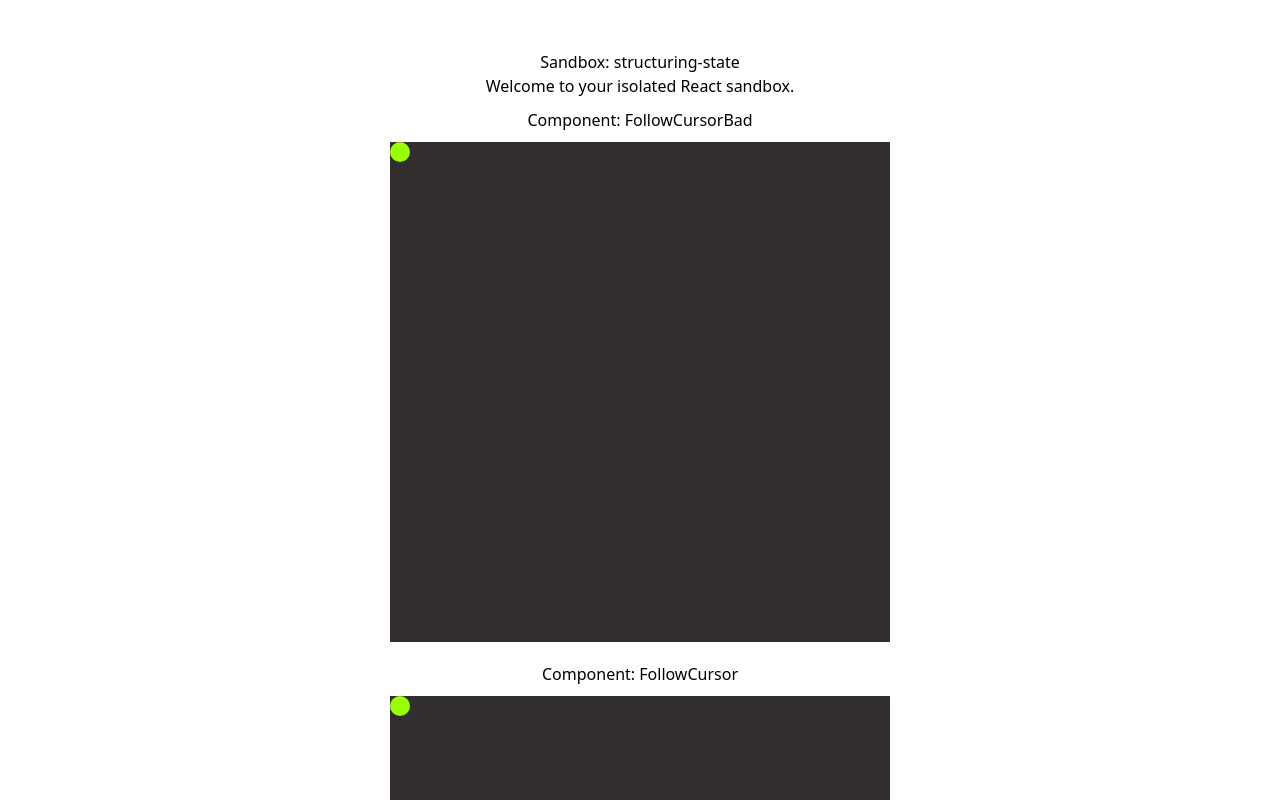
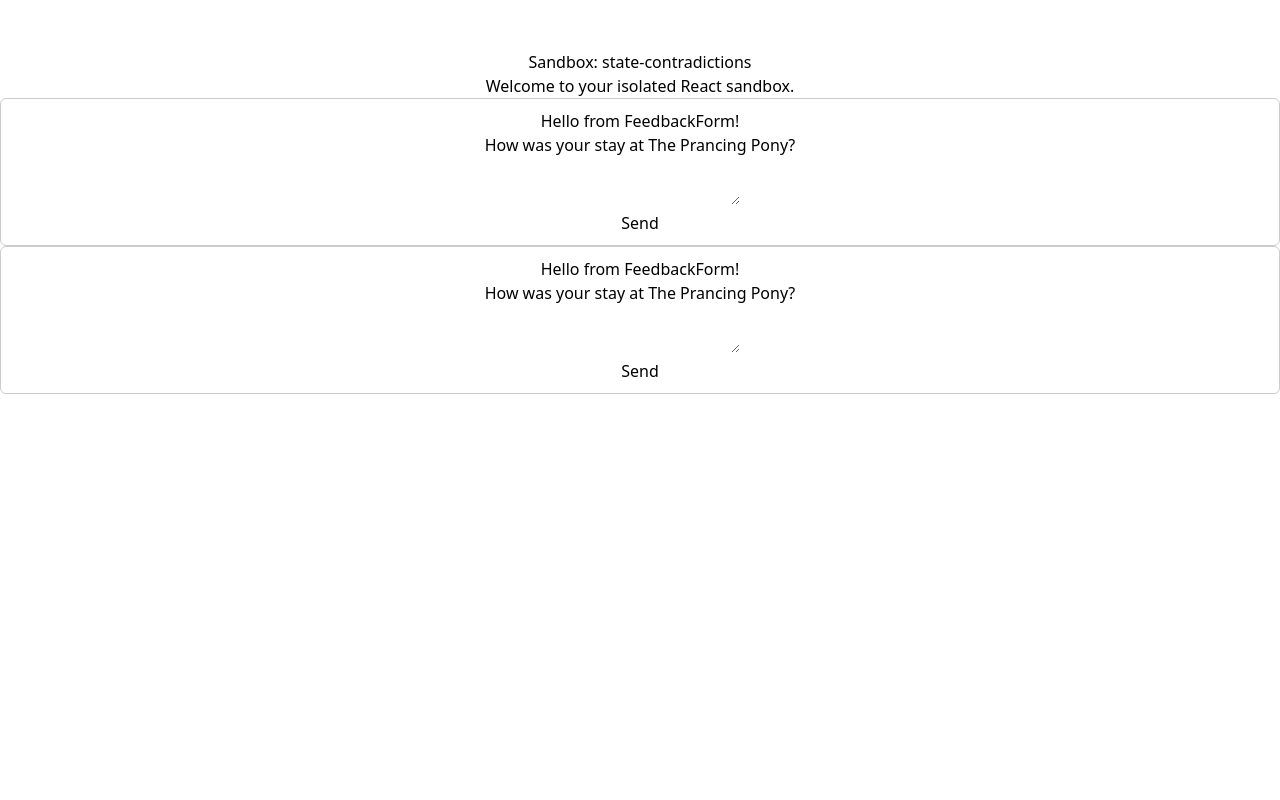
Before and after one commit to ajmaljaleel458/LearnReact, a React (Vite) app: page / in a window 1280 px wide. Shown: the top 800 px of the page. Built offline with nearby package versions, Linux system fonts and the light colour scheme.

Commit message:
feat: add state-contradictions sandbox with FeedbackForm component and styles

```diff
--- a/src/sandbox.config.ts
+++ b/src/sandbox.config.ts
@@ -1 +1 @@
-export const ACTIVE_SANDBOX = 'structuring-state';
+export const ACTIVE_SANDBOX = 'state-contradictions';
--- /dev/null
+++ b/src/sandboxes/state-contradictions/App.tsx
@@ -0,0 +1,14 @@
+import FeedbackForm, {
+  FeedbackFormBad,
+} from "./components/FeedbackForm/FeedbackForm";
+
+export default function App() {
+  return (
+    <div style={{ textAlign: "center", marginTop: "50px" }}>
+      <h1>Sandbox: state-contradictions</h1>
+      <p>Welcome to your isolated React sandbox.</p>
+      <FeedbackFormBad />
+      <FeedbackForm />
+    </div>
+  );
+}
--- /dev/null
+++ b/src/sandboxes/state-contradictions/components/FeedbackForm/FeedbackForm.css
@@ -0,0 +1,5 @@
+.FeedbackForm {
+  padding: 10px;
+  border: 1px solid #ccc;
+  border-radius: 6px;
+}
--- /dev/null
+++ b/src/sandboxes/state-contradictions/components/FeedbackForm/FeedbackForm.tsx
@@ -0,0 +1,86 @@
+import { useState } from "react";
+import "./FeedbackForm.css";
+
+export function FeedbackFormBad() {
+  const [text, setText] = useState("");
+  const [isSending, setIsSending] = useState(false);
+  const [isSent, setIsSent] = useState(false);
+
+  async function handleSubmit(e: any) {
+    e.preventDefault();
+    setIsSending(true);
+    await sendMessage(text);
+    setIsSending(false);
+    setIsSent(true);
+  }
+
+  if (isSent) {
+    return <h1>Thanks for feedback!</h1>;
+  }
+
+  return (
+    <div className="FeedbackForm">
+      Hello from FeedbackForm!
+      <form onSubmit={handleSubmit}>
+        <p>How was your stay at The Prancing Pony?</p>
+        <textarea
+          disabled={isSending}
+          value={text}
+          onChange={(e) => setText(e.target.value)}
+        />
+        <br />
+        <button disabled={isSending} type="submit">
+          Send
+        </button>
+        {isSending && <p>Sending...</p>}
+      </form>
+    </div>
+  );
+}
+
+type Status = "typing" | "sending" | "sent";
+
+export default function FeedbackForm() {
+  const [text, setText] = useState("");
+
+  const [status, setStatus] = useState<Status>("typing");
+
+  async function handleSubmit(e: any) {
+    e.preventDefault();
+    setStatus("sending");
+    await sendMessage(text);
+    setStatus("sent");
+  }
+
+  const isSending = status == "sending";
+
+  if (status == "sent") {
+    return <h1>Thanks for feedback!</h1>;
+  }
+
+  return (
+    <div className="FeedbackForm">
+      Hello from FeedbackForm!
+      <form onSubmit={handleSubmit}>
+        <p>How was your stay at The Prancing Pony?</p>
+        <textarea
+          disabled={isSending}
+          value={text}
+          onChange={(e) => setText(e.target.value)}
+        />
+        <br />
+        <button disabled={isSending} type="submit">
+          Send
+        </button>
+        {isSending && <p>Sending...</p>}
+      </form>
+    </div>
+  );
+}
+
+function sendMessage(text: string) {
+  return new Promise((resolve) => {
+    setTimeout(resolve, 2000);
+    console.log(text);
+  });
+}
```
Also changed, not shown: 1 other file (tests, documents, lock files or other folders).
